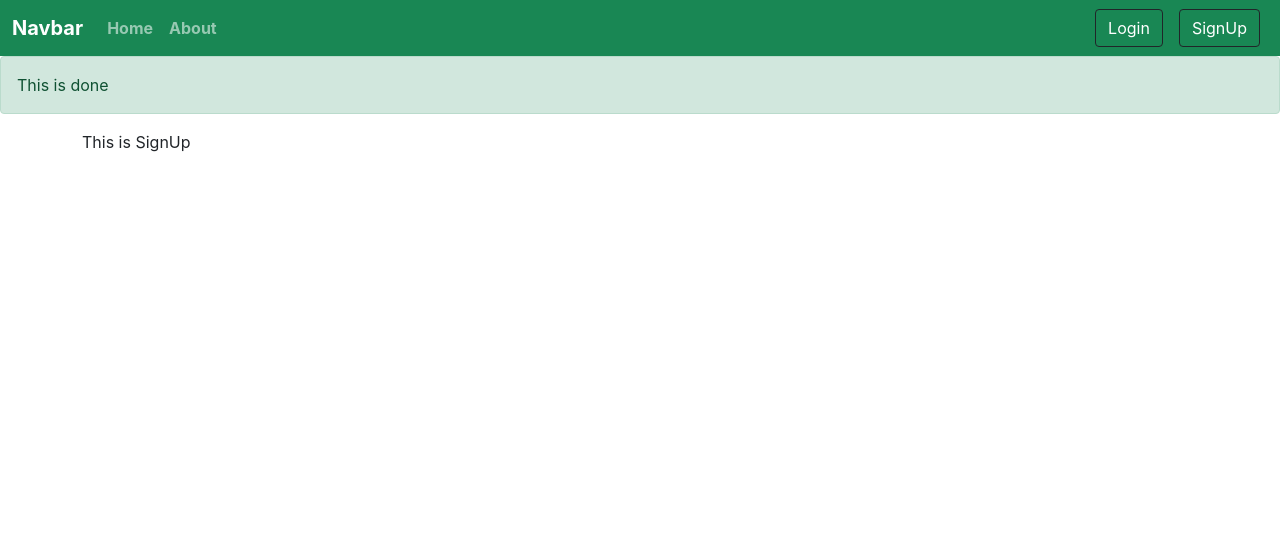
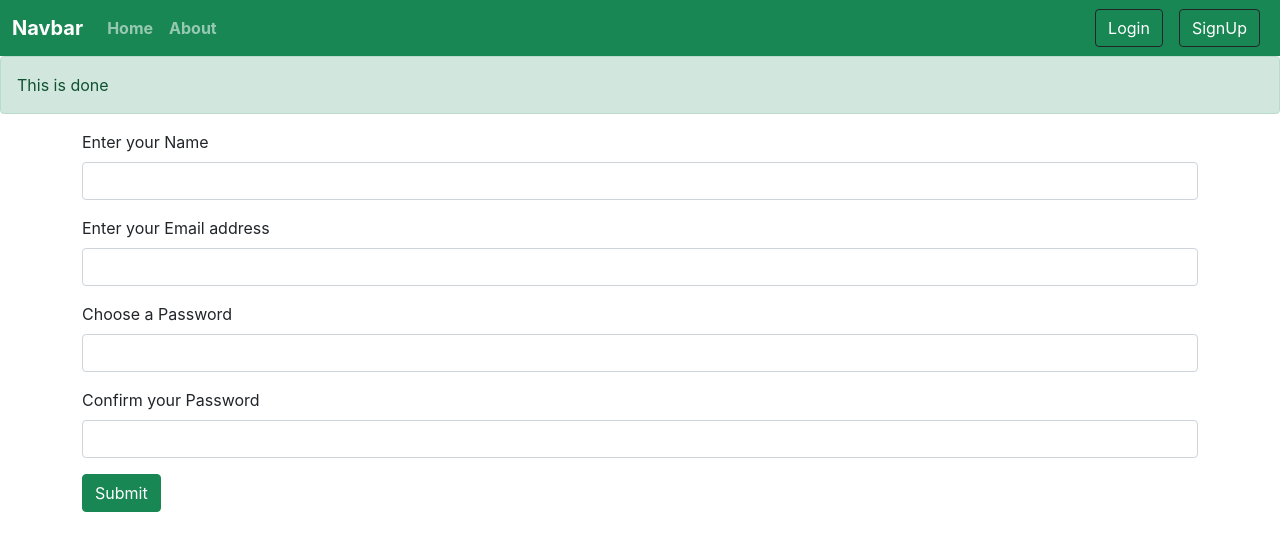
Before and after one commit to KartikKulshreshtha/Cloud-Notebook, a React (Create React App) app: page /signup in a window 1280 px wide. Shown: the top 550 px of the page. Built offline with nearby package versions, Linux system fonts and the light colour scheme.

Commit message:
Completly added the functionality to login and signup

```diff
--- a/src/components/Login.js
+++ b/src/components/Login.js
@@ -1,8 +1,8 @@
-import React, {useState} from 'react'
+import React, { useState } from 'react'
 import { useNavigate } from 'react-router-dom'
 
 export const Login = () => {
-    const [creds, setCreds] = useState({email: "", password: ""})
+    const [creds, setCreds] = useState({ email: "", password: "" })
     const history = useNavigate();
 
     const SubmitForm = async (e) => {
@@ -12,17 +12,20 @@ export const Login = () => {
             headers: {
                 'Content-Type': 'application/json'
             },
-            body:JSON.stringify({email: creds.email, password: creds.password})
+            body: JSON.stringify({ email: creds.email, password: creds.password })
         });
         const json = await response.json();
-        if (json.success){
-            localStorage.setItem('token',json.token)
+        if (json.success) {
+            localStorage.setItem('token', json.token)
             history('/')
+        }
+        else {
+            alert("Invalid User!")
         }
 
     }
-    const onChange = (e)=>{
-        setCreds({...creds, [e.target.name]: e.target.value})
+    const onChange = (e) => {
+        setCreds({ ...creds, [e.target.name]: e.target.value })
     }
     return (
         <div>
--- a/src/components/SignUp.js
+++ b/src/components/SignUp.js
@@ -1,9 +1,57 @@
-import React from 'react'
+import React, { useState } from 'react'
+import { useNavigate } from 'react-router-dom'
 
 export const Signup = () => {
+
+
+  const [creds, setCreds] = useState({name: "", email: "", password: "", confirmpassword: "" })
+  const history = useNavigate();
+
+  const SubmitForm = async (e) => {
+    e.preventDefault();
+    const {name, email, password} = creds
+    const response = await fetch("http://localhost:5000/authentication", {
+      method: "POST",
+      headers: {
+        'Content-Type': 'application/json'
+      },
+      body: JSON.stringify({ name, email, password })
+    });
+    const json = await response.json();
+    if (json.success) {
+      localStorage.setItem('token', json.token)
+      history('/')
+    }
+    else{
+      alert("Invalid User!")
+    }
+
+  }
+
+  const onChange = (e) => {
+    setCreds({ ...creds, [e.target.name]: e.target.value })
+  }
   return (
     <div>
-        This is SignUp
+      <form onSubmit={SubmitForm}>
+        <div className="mb-3">
+          <label htmlFor="name" className="form-label">Enter your Name</label>
+          <input type="text" className="form-control" name='name' id="name" onChange={onChange} aria-describedby="emailHelp" />
+        </div>
+        <div className="mb-3">
+          <label htmlFor="email" className="form-label">Enter your Email address</label>
+          <input type="email" className="form-control" name='email' id="email" onChange={onChange} aria-describedby="emailHelp" />
+        </div>
+        <div className="mb-3">
+          <label htmlFor="password" className="form-label">Choose a Password</label>
+          <input type="password" className="form-control" name='password' onChange={onChange} id="password" minLength={5} required/>
+        </div>
+        <div className="mb-3">
+          <label htmlFor="confirmpassword" className="form-label">Confirm your Password</label>
+          <input type="password" className="form-control" name='confirmpassword' onChange={onChange} id="confirmpassword" minLength={5} required/>
+        </div>
+        <button type="submit" className="btn btn-success">Submit</button>
+      </form>
     </div>
   )
 }
```
Also changed, not shown: 1 other file (tests, documents, lock files or other folders). Lines whose indentation alone changed are shown as unchanged.
